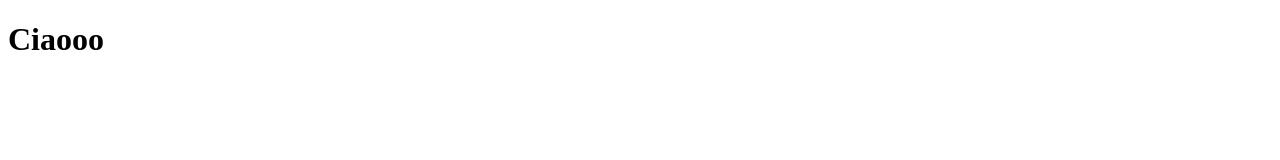
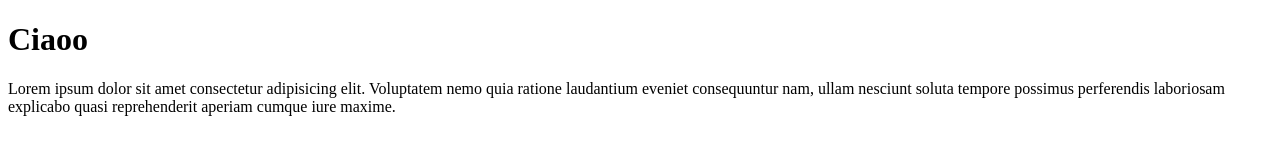
Before and after one commit to patriciaann-c/first-repo-test, a plain HTML site: page index.html in a window 1280 px wide. Drawn offline with Linux system fonts and the light colour scheme.

Commit message:
created with paragraph

```diff
--- a/index.html
+++ b/index.html
@@ -8,7 +8,10 @@
 </head>
 
 <body>
-    <h1>Ciaooo</h1>
+    <h1>Ciaoo</h1>
+    <p>Lorem ipsum dolor sit amet consectetur adipisicing elit. Voluptatem nemo quia ratione laudantium eveniet
+        consequuntur nam, ullam nesciunt soluta tempore possimus perferendis laboriosam explicabo quasi reprehenderit
+        aperiam cumque iure maxime.</p>
 </body>
 
 </html>
```
